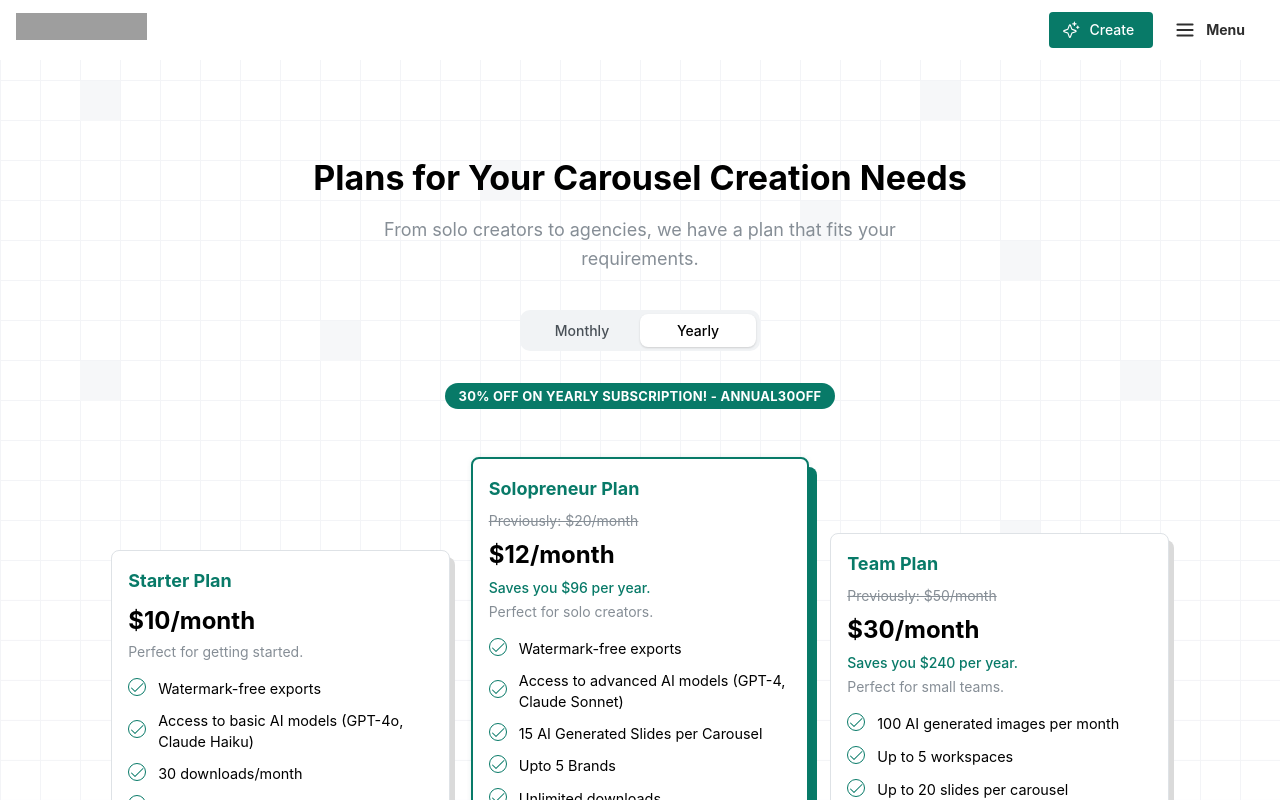
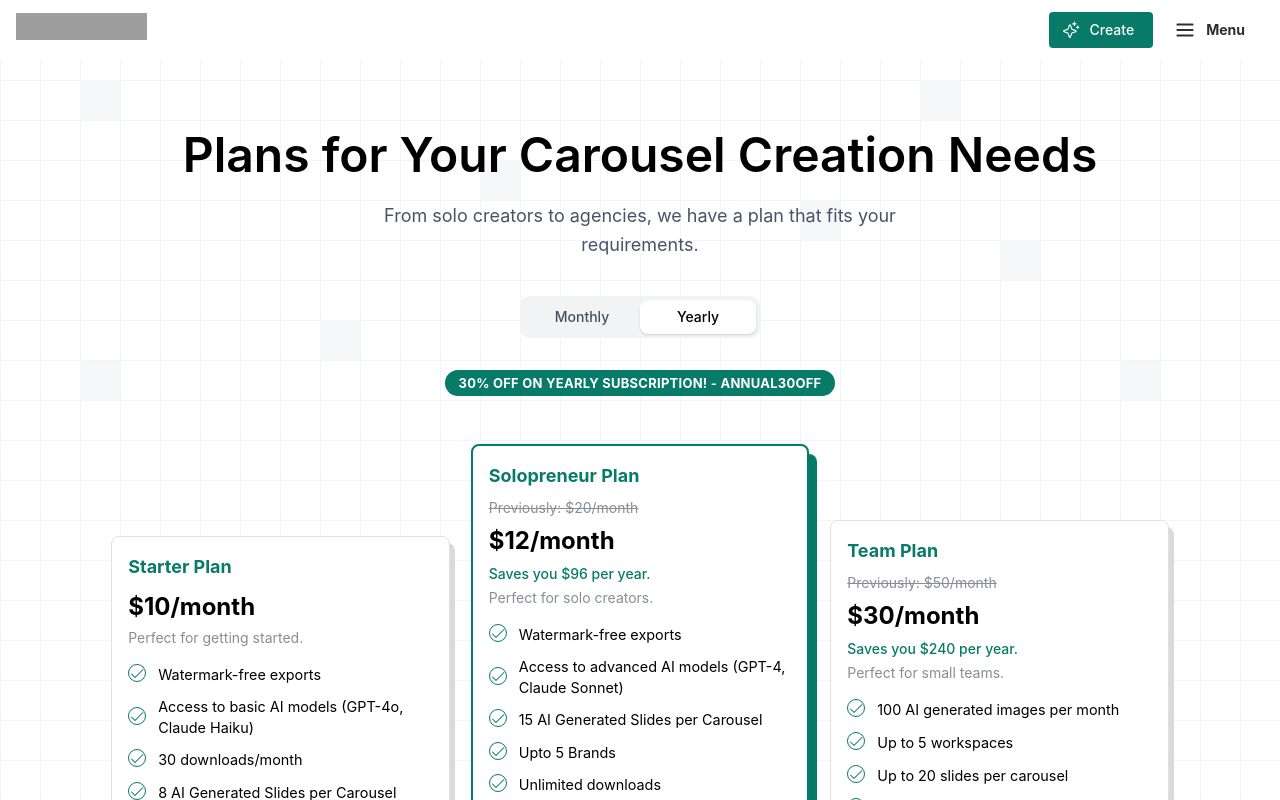
Before and after one commit to inabeelanjum/postNitro_task, a Next.js app: page /en/plans in a window 1280 px wide. Shown: the top 800 px of the page. Built offline with nearby package versions, Linux system fonts and the light colour scheme; grey boxes are pictures that could not be loaded.

Commit message:
plans text

```diff
--- a/app/[locale]/plans/page.tsx
+++ b/app/[locale]/plans/page.tsx
@@ -55,10 +55,10 @@ export default function PlansPage() {
     <div className={styles.plansWrapper}>
       <Container size="lg" py={64}>
         <Stack align="center" mb={48}>
-          <Title order={1} ta="center" fw={700}>
+          <Title order={1} ta="center" fw={600} size="48px">
             {t('title')}
           </Title>
-          <Text size="lg" ta="center" c="dimmed" maw={600}>
+          <Text size="lg" ta="center" color="#475467" maw={600}>
             {t('subtitle')}
           </Text>
 
--- a/app/[locale]/plans/plans.module.css
+++ b/app/[locale]/plans/plans.module.css
@@ -6,7 +6,6 @@
   align-items: center;
   justify-content: center;
   min-height: 100vh;
-  padding: 2rem 0;
   background-color: white;
   background-image: url('/grid-box.svg');
   background-repeat: repeat;
```
